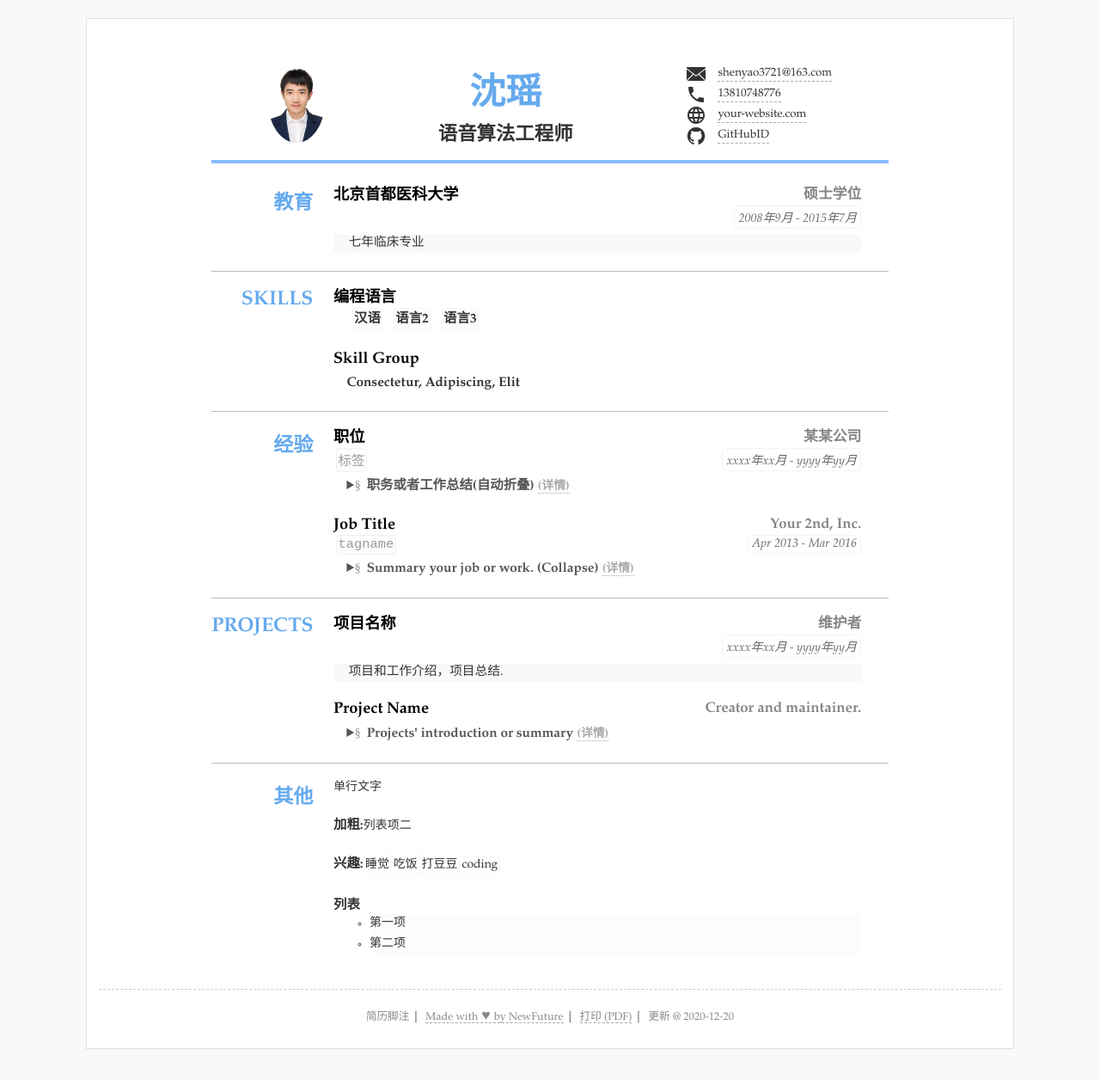
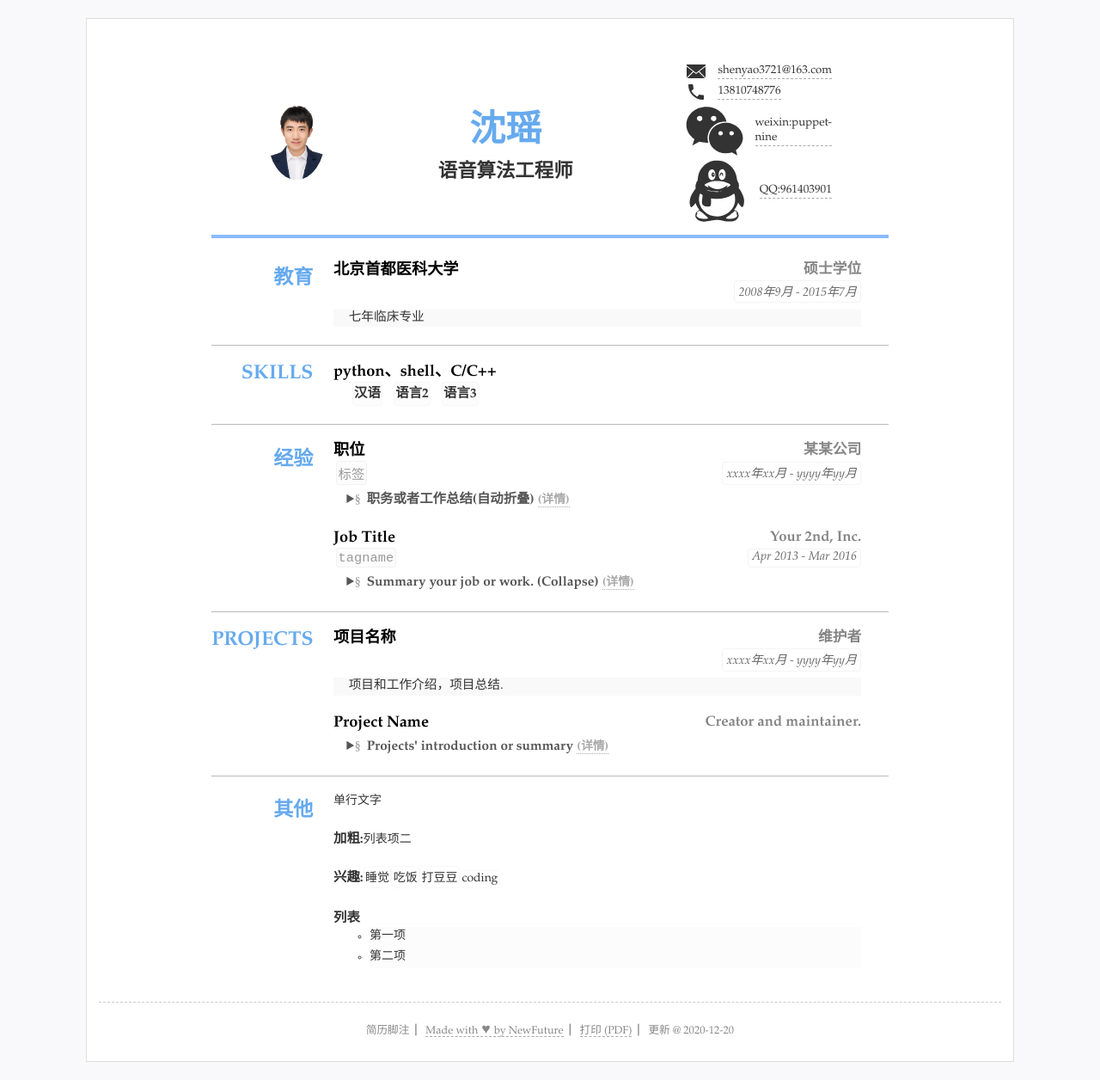
Before and after one commit to shenyao3721/cv, a Jekyll site: the page built from index.html, in a window 1280 px wide. Shown: the whole page at 86% size. Built offline with Jekyll 4.4.1, drawn with Linux system fonts in a browser that asks for light colours.

Commit message:
Update resume.yml

```diff
--- a/_data/resume.yml
+++ b/_data/resume.yml
@@ -15,12 +15,12 @@ contact: #联系方式连接等3~5行
 - text: "13810748776"
   href: 'tel:1234567890'
   icon: 'icons/phone.svg'
-- text: "your-website.com"
+- text: "weixin:puppet-nine"
   href: 'http://your-website.com'
-  icon: 'icons/web.svg'
-- text: "GitHubID"
+  icon: 'icons/weixin.svg'
+- text: "QQ:961403901"
   href: 'https://github.com/NewFuture'
-  icon: "icons/github.svg"
+  icon: "icons/qq.svg"
   attr: 'target="_blank"' #新标签页打开
   # - text: "地址"
   #   icon: "icons/location.svg"
@@ -39,13 +39,12 @@ main: #简历主要内容，
 - type: skills
   # name: "技能"
   content:
-  - title: 编程语言
+  - title: python、shell、C/C++
     items: #itmems 可以小块的方式显示
     - 汉语
     - 语言2
     - 语言3
-  - title: Skill Group
-    summary: Consectetur, Adipiscing, Elit
+
 
 - type: experience
   name: 经验
```
